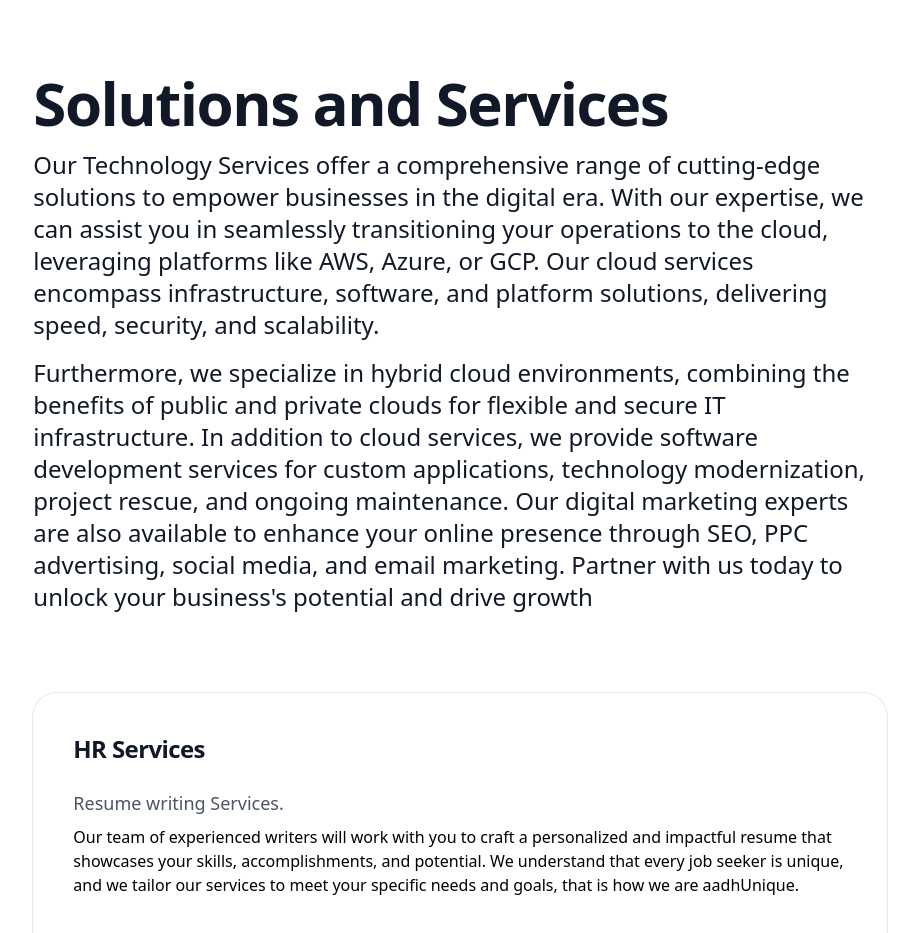
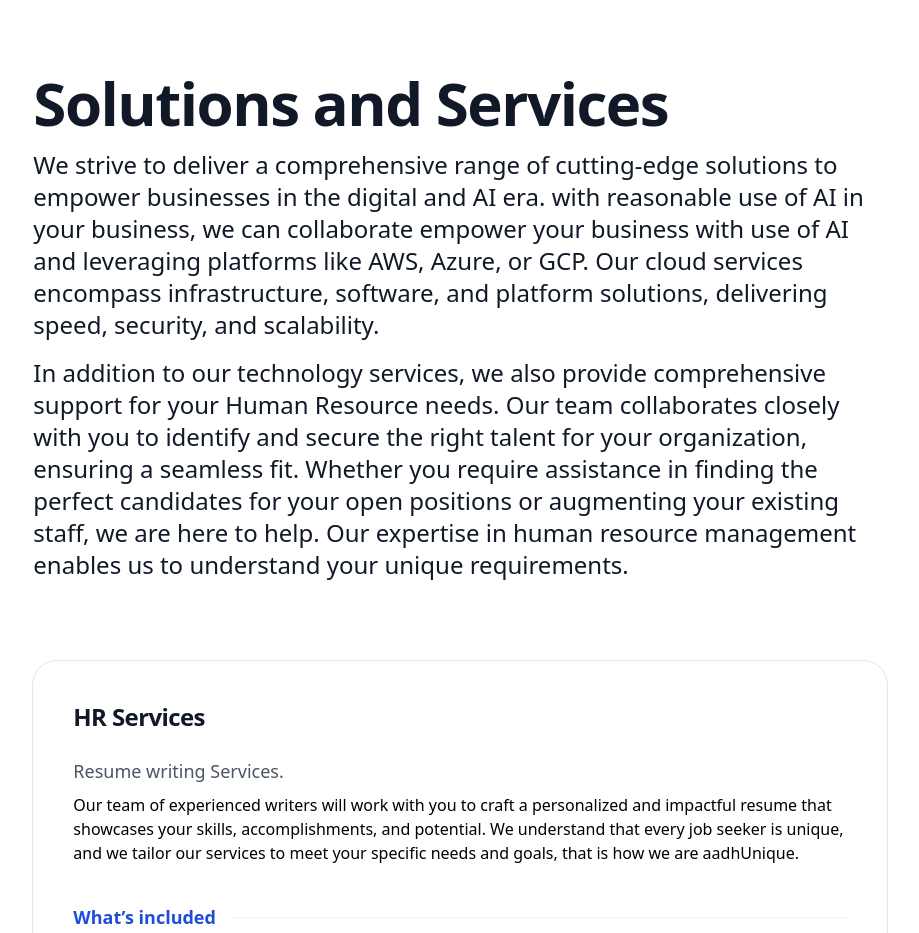
Before and after one commit to aunique-developer/static-site, a website: page index.html in a window 1280 px wide. Shown: the part 1780-2713 px from the top of the page, without its empty margins (180-1099 px from the left). Drawn offline with Linux system fonts and the light colour scheme.

Commit message:
Service update

```diff
--- a/index.html
+++ b/index.html
@@ -202,8 +202,10 @@
       <div class="mx-auto mt-8 max-w-2xl sm:mt-20 lg:mt-24 lg:max-w-4xl">
 
         <h2 class="text-4xl font-bold tracking-tight text-gray-900 sm:text-6xl">Solutions and Services</h2>
-        <p class="pt-4 text-2xl text-gray-900">Our Technology Services offer a comprehensive range of cutting-edge solutions to empower businesses in the digital era. With our expertise, we can assist you in seamlessly transitioning your operations to the cloud, leveraging platforms like AWS, Azure, or GCP. Our cloud services encompass infrastructure, software, and platform solutions, delivering speed, security, and scalability.</p>
-        <p class="pt-4 text-2xl text-gray-900">Furthermore, we specialize in hybrid cloud environments, combining the benefits of public and private clouds for flexible and secure IT infrastructure. In addition to cloud services, we provide software development services for custom applications, technology modernization, project rescue, and ongoing maintenance. Our digital marketing experts are also available to enhance your online presence through SEO, PPC advertising, social media, and email marketing. Partner with us today to unlock your business's potential and drive growth</p>
+        <p class="pt-4 text-2xl text-gray-900">We strive to deliver a comprehensive range of cutting-edge solutions to empower businesses in the digital and AI era.
+          with reasonable use of AI in your business, we can collaborate empower your business with use of AI and leveraging platforms like AWS, Azure, or GCP. Our cloud services encompass infrastructure, software, and platform solutions, delivering speed, security, and scalability.</p>
+        <p class="pt-4 text-2xl text-gray-900">In addition to our technology services, we also provide comprehensive support for your Human Resource needs.
+          Our team collaborates closely with you to identify and secure the right talent for your organization, ensuring a seamless fit. Whether you require assistance in finding the perfect candidates for your open positions or augmenting your existing staff, we are here to help. Our expertise in human resource management enables us to understand your unique requirements.</p>
 
         <div class="mx-auto max-w-2xl rounded-3xl ring-1 ring-gray-200 lg:mb-24 sm:mt-20 lg:mx-0 lg:flex lg:max-w-none">
           <div class="p-8 sm:p-10 lg:flex-auto">
```
